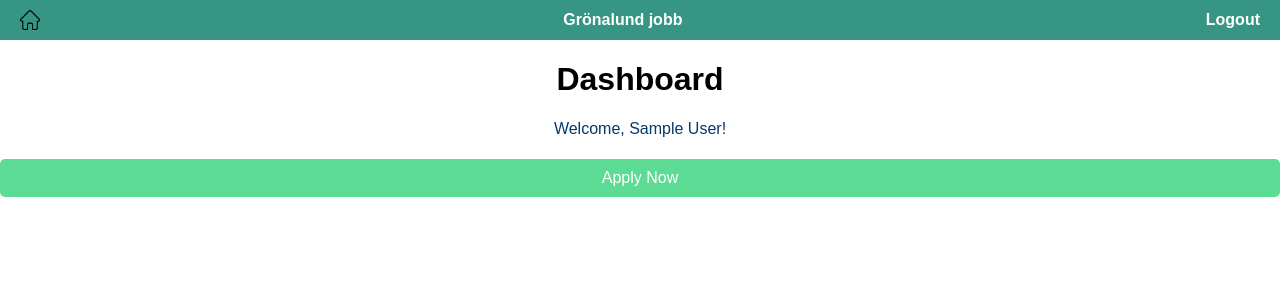
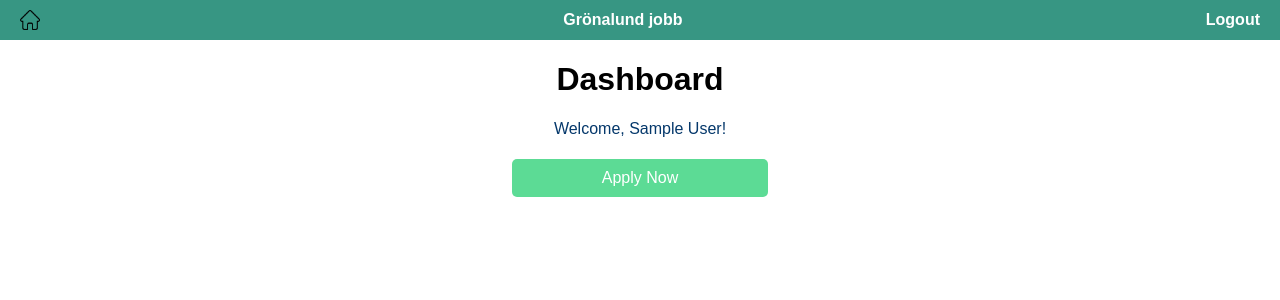
Before and after one commit to Serdar-b/IV1201-Project, a React (Create React App) app in the folder client/: page /dashboard in a window 1280 px wide. Shown: the top 300 px of the page. Built offline with nearby package versions, Linux system fonts and the light colour scheme; sample sign-in values are in the browser's storage.

Commit message:
fixing CSS buttons

```diff
--- a/client/src/App.css
+++ b/client/src/App.css
@@ -1,6 +1,6 @@
 .App {
   text-align: center;
-  font-family: 'Arial', sans-serif;
+  font-family: "Arial", sans-serif;
 }
 
 form {
@@ -23,16 +23,23 @@ input[type="password"] {
 }
 
 button {
-  width: 100%;
   padding: 10px;
   margin: 5px 0 0 0;
   border: none;
   border-radius: 5px;
-  background-color: #5CDB95;
+  background-color: #5cdb95;
   color: white;
   font-size: 16px;
   cursor: pointer;
   transition: background-color 0.3s ease;
+}
+
+.application-button {
+  width: 50%;
+}
+
+.dashboard-button {
+  width: 20%;
 }
 
 button:hover {
@@ -40,7 +47,7 @@ button:hover {
 }
 
 p {
-  color: #05386B;
+  color: #05386b;
 }
 
 .welcome-message {
@@ -90,7 +97,7 @@ header nav {
 }
 
 header a:hover {
-  color: #5CDB95;
+  color: #5cdb95;
   transform: scale(1.2);
 }
 
--- a/client/src/view/Dashboard.js
+++ b/client/src/view/Dashboard.js
@@ -13,7 +13,7 @@ const Dashboard = () => {
     <div>
       <h1>Dashboard</h1>
       {user && <p>Welcome, {user.name}!</p>}
-      <button onClick={navigateToApply}>Apply Now</button>
+      <button onClick={navigateToApply} className="dashboard-button" >Apply Now</button>
     </div>
   );
 };
```
